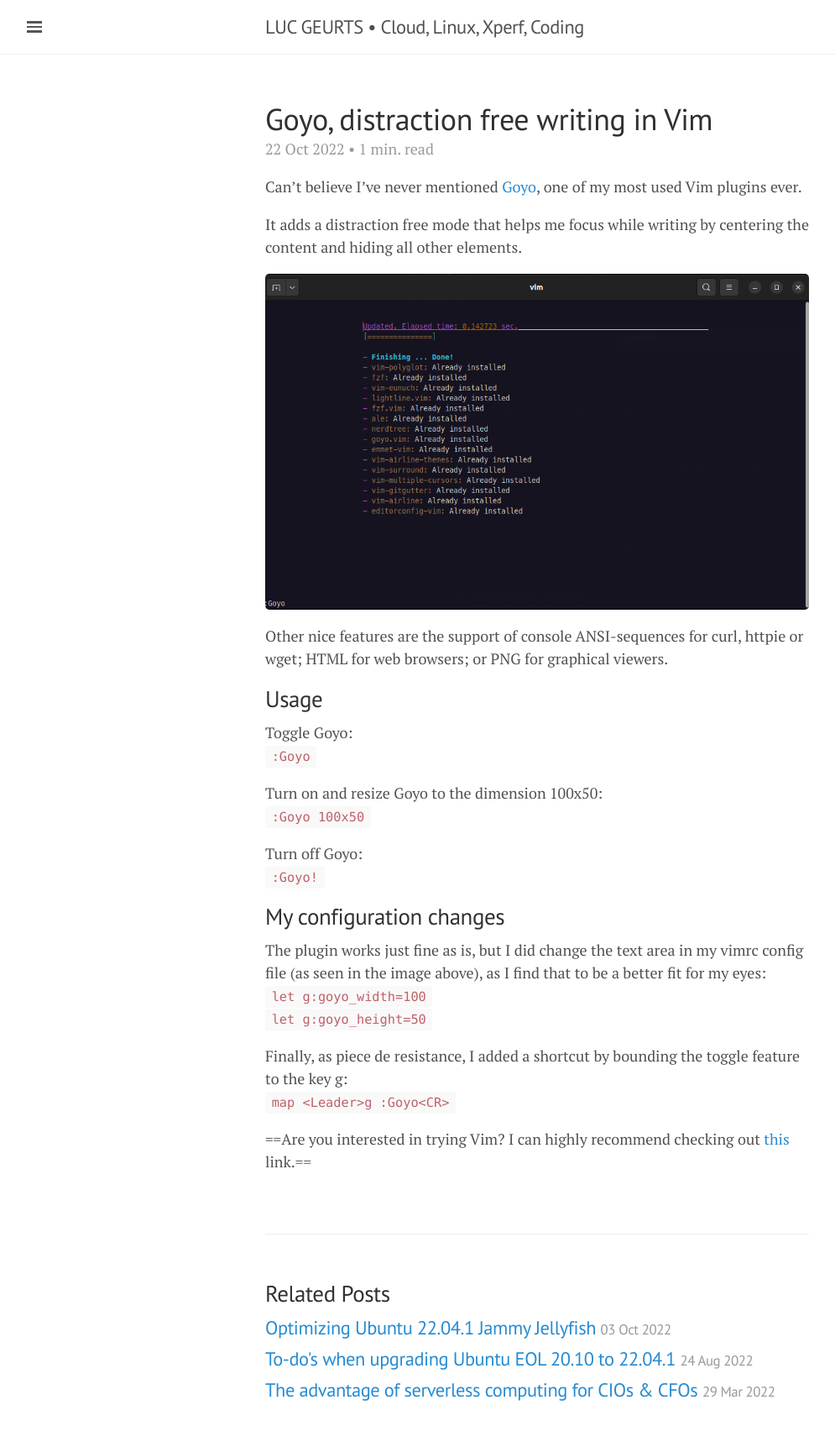
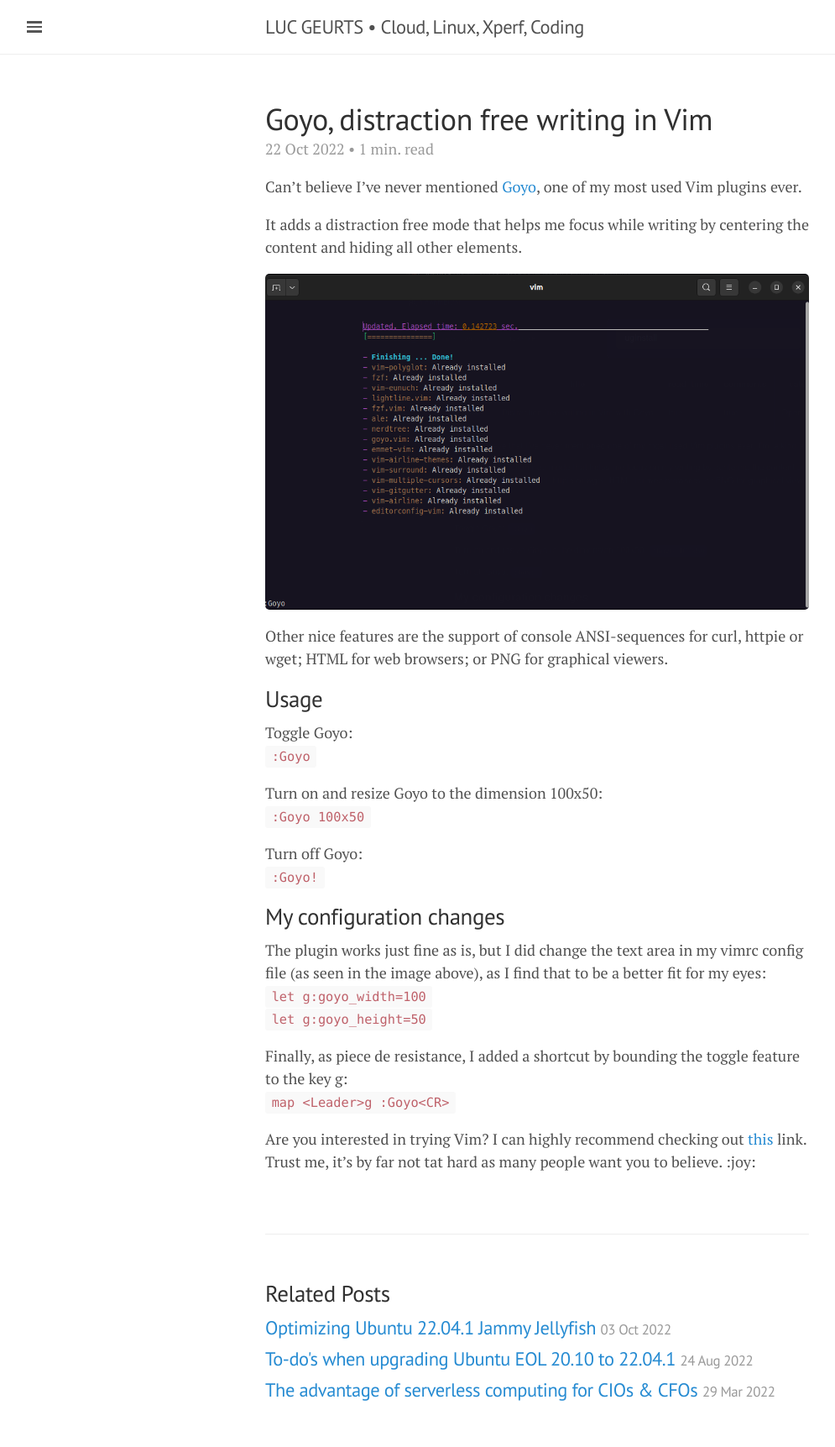
Before and after one commit to lgeurts/lgeurts.github.io, a Jekyll site: the page built from _posts/2022-10-22-distraction-free-writing-in-vim.md, in a window 1280 px wide. Shown: the whole page at 84% size, without its empty margins (0-995 px from the left). Built offline with Jekyll 4.4.1, drawn with Linux system fonts in a browser that asks for light colours; nearby versions of some CDN libraries; comment, search, counter and statistics services are not loaded.

Commit message:
Update 2022-10-22-distraction-free-writing-in-vim.md

```diff
--- a/_posts/2022-10-22-distraction-free-writing-in-vim.md
+++ b/_posts/2022-10-22-distraction-free-writing-in-vim.md
@@ -35,4 +35,4 @@
 Finally, as piece de resistance, I added a shortcut by bounding the toggle feature to the key g:
 <br> `map <Leader>g :Goyo<CR>`
 
-==Are you interested in trying Vim? I can highly recommend checking out [this](https://danielmiessler.com/study/vim/) link.==
+Are you interested in trying Vim? I can highly recommend checking out [this](https://danielmiessler.com/study/vim/) link. Trust me, it's by far not tat hard as many people want you to believe. :joy:
```
